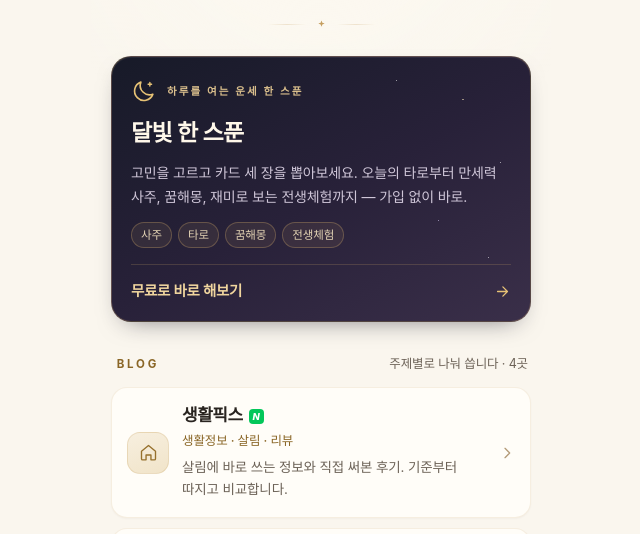
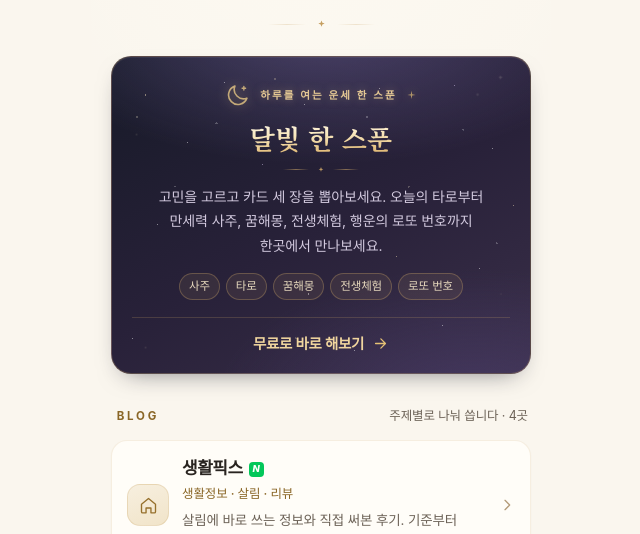
Before and after one commit to mama2624/gold-queen-link, a plain HTML site: page index.html in a window 1280 px wide. Shown: the part 227-761 px from the top of the page, without its empty margins (319-959 px from the left). Drawn offline with Linux system fonts and the light colour scheme.

Commit message:
달빛 한 스푼 카드: 로또 번호 추가·전체 중앙정렬·별빛/달빛 효과

```diff
--- a/index.html
+++ b/index.html
@@ -35,6 +35,7 @@
   --night1:#171A28; --night2:#282139; --night3:#3A2F49;
   --r:16px;
   --font:-apple-system,BlinkMacSystemFont,"Apple SD Gothic Neo","Malgun Gothic","Noto Sans KR","Nanum Gothic",system-ui,sans-serif;
+  --font-serif:"Nanum Myeongjo","Noto Serif KR","Noto Serif CJK KR","AppleMyungjo","Apple SD Gothic Neo","Batang","바탕","Times New Roman",serif;
 }
 html{-webkit-text-size-adjust:100%}
 body{
@@ -78,48 +79,128 @@ h1,h2,p{margin:0}
 
 /* ---------- featured (달빛 한 스푼) ---------- */
 .featured{
-  display:block;position:relative;overflow:hidden;
-  border-radius:20px;padding:21px 19px 18px;
-  background:linear-gradient(152deg,var(--night1) 0%,var(--night2) 52%,var(--night3) 100%);
-  color:#F7F0E2;
+  display:block;position:relative;overflow:hidden;isolation:isolate;
+  border-radius:20px;padding:25px 20px 18px;
+  background:
+    radial-gradient(118% 74% at 50% -12%, rgba(150,127,201,.40) 0%, rgba(150,127,201,0) 62%),
+    radial-gradient(92% 62% at 86% 108%, rgba(78,64,114,.52) 0%, rgba(78,64,114,0) 66%),
+    linear-gradient(152deg,var(--night1) 0%,var(--night2) 52%,var(--night3) 100%);
+  color:#F7F0E2;text-align:center;
   box-shadow:0 10px 26px -14px rgba(23,26,40,.65),0 1px 0 rgba(255,255,255,.06) inset;
   border:1px solid rgba(214,174,108,.28);
   transition:transform .18s ease,box-shadow .18s ease;
 }
-.featured .stars{
-  position:absolute;inset:0;pointer-events:none;opacity:.55;
+/* 밤하늘 — 별빛 가루 + 반짝임 */
+.featured .sky{position:absolute;inset:0;z-index:0;pointer-events:none;overflow:hidden}
+.featured .sky .dust{position:absolute;inset:0}
+.featured .sky .dust-a{
+  opacity:.46;
   background-image:
-    radial-gradient(1.4px 1.4px at 84% 16%, #FFEBC0 50%, transparent 51%),
-    radial-gradient(1.1px 1.1px at 68% 9%, #fff 50%, transparent 51%),
-    radial-gradient(1.3px 1.3px at 93% 40%, #fff 50%, transparent 51%),
-    radial-gradient(1px 1px at 78% 62%, #E4D6FF 50%, transparent 51%),
-    radial-gradient(1.2px 1.2px at 90% 76%, #fff 50%, transparent 51%);
+    radial-gradient(1.3px 1.3px at 8% 12%, #FFEBC0 50%, transparent 51%),
+    radial-gradient(1.1px 1.1px at 18% 27%, #fff 50%, transparent 51%),
+    radial-gradient(1.2px 1.2px at 27% 8%, #fff 50%, transparent 51%),
+    radial-gradient(1px 1px at 36% 34%, #E4D6FF 50%, transparent 51%),
+    radial-gradient(1.3px 1.3px at 46% 15%, #fff 50%, transparent 51%),
+    radial-gradient(1.1px 1.1px at 55% 31%, #FFEBC0 50%, transparent 51%),
+    radial-gradient(1.2px 1.2px at 64% 10%, #fff 50%, transparent 51%),
+    radial-gradient(1px 1px at 73% 25%, #fff 50%, transparent 51%),
+    radial-gradient(1.3px 1.3px at 82% 9%, #E4D6FF 50%, transparent 51%),
+    radial-gradient(1.1px 1.1px at 91% 29%, #fff 50%, transparent 51%),
+    radial-gradient(1.2px 1.2px at 96% 47%, #FFEBC0 50%, transparent 51%),
+    radial-gradient(1px 1px at 11% 53%, #fff 50%, transparent 51%),
+    radial-gradient(1.2px 1.2px at 22% 69%, #fff 50%, transparent 51%),
+    radial-gradient(1.1px 1.1px at 33% 87%, #E4D6FF 50%, transparent 51%),
+    radial-gradient(1.3px 1.3px at 47% 75%, #fff 50%, transparent 51%),
+    radial-gradient(1px 1px at 58% 93%, #fff 50%, transparent 51%),
+    radial-gradient(1.2px 1.2px at 68% 63%, #FFEBC0 50%, transparent 51%),
+    radial-gradient(1.1px 1.1px at 79% 85%, #fff 50%, transparent 51%),
+    radial-gradient(1.3px 1.3px at 88% 67%, #fff 50%, transparent 51%),
+    radial-gradient(1px 1px at 5% 89%, #fff 50%, transparent 51%);
 }
-.f-top{display:flex;align-items:center;gap:10px;position:relative}
-.f-moon{width:26px;height:26px;color:#E6C275;flex:0 0 auto}
+.featured .sky .dust-b{
+  opacity:.5;
+  animation:gq-twinkle 5.4s ease-in-out infinite;
+  background-image:
+    radial-gradient(2px 2px at 6% 19%, #FFF4D6 50%, transparent 51%),
+    radial-gradient(1.8px 1.8px at 15% 41%, #fff 50%, transparent 51%),
+    radial-gradient(2.1px 2.1px at 25% 21%, #fff 50%, transparent 51%),
+    radial-gradient(1.8px 1.8px at 39% 7%, #FFEBC0 50%, transparent 51%),
+    radial-gradient(2px 2px at 52% 45%, #EADFFF 50%, transparent 51%),
+    radial-gradient(1.8px 1.8px at 61% 19%, #fff 50%, transparent 51%),
+    radial-gradient(2.1px 2.1px at 71% 41%, #FFF4D6 50%, transparent 51%),
+    radial-gradient(1.8px 1.8px at 84% 23%, #fff 50%, transparent 51%),
+    radial-gradient(2px 2px at 92% 59%, #fff 50%, transparent 51%),
+    radial-gradient(1.8px 1.8px at 44% 89%, #FFEBC0 50%, transparent 51%);
+}
+.featured .sky .spk{
+  position:absolute;display:block;background:#FFF3D2;opacity:.45;
+  filter:drop-shadow(0 0 4px rgba(255,235,192,.85));
+  clip-path:polygon(50% 0,60% 40%,100% 50%,60% 60%,50% 100%,40% 60%,0 50%,40% 40%);
+  animation:gq-spk 4.8s ease-in-out infinite;
+}
+.spk.s1{width:11px;height:11px;top:15px;right:24px;animation-delay:.2s}
+.spk.s2{width:7px;height:7px;top:74px;left:21px;animation-delay:1.5s}
+.spk.s3{width:9px;height:9px;top:33px;right:48px;animation-delay:2.6s}
+.spk.s4{width:6px;height:6px;bottom:76px;right:26px;animation-delay:3.4s}
+.spk.s5{width:7px;height:7px;bottom:22px;left:30px;animation-delay:1s}
+@keyframes gq-twinkle{0%,100%{opacity:.22}45%{opacity:.72}72%{opacity:.40}}
+@keyframes gq-spk{0%,100%{opacity:.18;transform:scale(.45)}42%{opacity:.98;transform:scale(1)}70%{opacity:.4;transform:scale(.72)}}
+@keyframes gq-glow{0%,100%{opacity:.7}50%{opacity:1}}
+.f-top{
+  position:relative;z-index:1;
+  display:flex;align-items:center;justify-content:center;gap:9px;
+}
+.f-moon{
+  width:26px;height:26px;color:#EBCB86;flex:0 0 auto;
+  filter:drop-shadow(0 0 6px rgba(235,203,134,.55));
+  animation:gq-glow 6.2s ease-in-out infinite;
+}
+.f-top .f-star{
+  width:11px;height:11px;flex:0 0 auto;color:#E6C275;
+  filter:drop-shadow(0 0 5px rgba(230,194,117,.6));
+  animation:gq-glow 5s ease-in-out infinite;
+}
 .f-eyebrow{
-  font-size:10.5px;font-weight:600;letter-spacing:.2em;color:#D9BE8C;
-  text-transform:uppercase;
+  font-size:10.5px;font-weight:600;letter-spacing:.2em;color:#E3C793;
+  text-transform:uppercase;text-shadow:0 0 10px rgba(227,199,147,.35);
 }
 .f-name{
-  position:relative;margin-top:11px;
-  font-size:23px;font-weight:700;letter-spacing:-.025em;color:#FFF8EA;
+  position:relative;z-index:1;margin-top:12px;
+  font-family:var(--font-serif);
+  font-size:26px;font-weight:700;letter-spacing:.005em;line-height:1.4;color:#FFF8EA;
+  text-shadow:0 1px 16px rgba(235,203,134,.30);
 }
+@supports ((-webkit-background-clip:text) or (background-clip:text)){
+  .f-name{
+    background-image:linear-gradient(178deg,#FFFDF6 0%,#F8E7BE 42%,#E3BE7C 76%,#D8B275 100%);
+    -webkit-background-clip:text;background-clip:text;
+    -webkit-text-fill-color:transparent;color:transparent;
+    text-shadow:none;
+  }
+}
+.f-sub{
+  position:relative;z-index:1;
+  display:flex;align-items:center;justify-content:center;gap:8px;margin-top:9px;
+}
+.f-sub i{display:block;height:1px;width:26px;background:linear-gradient(90deg,rgba(214,174,108,0),rgba(214,174,108,.55),rgba(214,174,108,0))}
+.f-sub svg{width:8px;height:8px;color:#D6AE6C;opacity:.85}
 .f-desc{
-  position:relative;margin-top:8px;font-size:14px;line-height:1.72;
-  color:#CFC6D8;letter-spacing:-.01em;
+  position:relative;z-index:1;margin:11px auto 0;max-width:23.5em;
+  font-size:14px;line-height:1.75;color:#D2C9DE;letter-spacing:-.008em;
 }
 .f-tags{
-  position:relative;display:flex;flex-wrap:wrap;gap:6px;margin-top:13px;
+  position:relative;z-index:1;
+  display:flex;flex-wrap:wrap;justify-content:center;gap:6px;margin-top:15px;
 }
 .f-tags span{
-  font-size:11.5px;color:#E3D3B4;padding:3px 9px;border-radius:99px;
+  font-size:11.5px;color:#E7D9BE;padding:3px 9px;border-radius:99px;
   border:1px solid rgba(214,174,108,.30);background:rgba(214,174,108,.09);
   letter-spacing:-.01em;
 }
 .f-cta{
-  position:relative;display:flex;align-items:center;justify-content:space-between;
-  margin-top:16px;padding-top:14px;border-top:1px solid rgba(214,174,108,.20);
+  position:relative;z-index:1;
+  display:flex;align-items:center;justify-content:center;gap:8px;
+  margin-top:17px;padding-top:14px;border-top:1px solid rgba(214,174,108,.20);
 }
 .f-cta b{
   font-size:14.5px;font-weight:600;color:#F0D59E;letter-spacing:-.02em;
@@ -207,7 +288,7 @@ a:focus-visible{outline:2px solid var(--gold);outline-offset:3px;border-radius:1
   .featured:hover{transform:translateY(-1px);box-shadow:0 14px 30px -14px rgba(23,26,40,.7)}
   .sns a:hover{border-color:rgba(185,138,62,.36)}
 }
-@media (prefers-reduced-motion:reduce){*{transition:none!important}}
+@media (prefers-reduced-motion:reduce){*{transition:none!important;animation:none!important}}
 @media (max-width:359px){
   .wrap{padding:0 15px 30px}
   .brand{font-size:28px}
@@ -250,19 +331,29 @@ a:focus-visible{outline:2px solid var(--gold);outline-offset:3px;border-radius:1
     <!-- 달빛 한 스푼 (하이라이트) -->
     <a class="featured" id="featured" data-key="featured"
        href="https://saju.gold-queen.com" target="_blank" rel="noopener"
-       aria-label="달빛 한 스푼 - 무료 사주·타로·꿈해몽·전생체험 바로 해보기">
-      <span class="stars" aria-hidden="true"></span>
+       aria-label="달빛 한 스푼 - 무료 사주·타로·꿈해몽·전생체험·로또 번호 바로 해보기">
+      <span class="sky" aria-hidden="true">
+        <span class="dust dust-a"></span>
+        <span class="dust dust-b"></span>
+        <i class="spk s1"></i><i class="spk s2"></i><i class="spk s3"></i><i class="spk s4"></i><i class="spk s5"></i>
+      </span>
       <div class="f-top">
         <svg class="f-moon" viewBox="0 0 24 24" fill="none" stroke="currentColor" stroke-width="1.5" stroke-linecap="round" stroke-linejoin="round" aria-hidden="true">
           <path d="M20.2 14.9A8.6 8.6 0 0 1 9.1 3.8 8.7 8.7 0 1 0 20.2 14.9z"/>
           <path d="M17.4 4.2v3.2M15.8 5.8h3.2" stroke-width="1.3"/>
         </svg>
         <span class="f-eyebrow">하루를 여는 운세 한 스푼</span>
+        <svg class="f-star" viewBox="0 0 24 24" fill="currentColor" aria-hidden="true"><path d="M12 1.8l1.5 7.4 7.4 1.5-7.4 1.5L12 19.6l-1.5-7.4L3.1 10.7l7.4-1.5z"/></svg>
       </div>
       <div class="f-name" data-f="name">달빛 한 스푼</div>
-      <p class="f-desc" data-f="desc">고민을 고르고 카드 세 장을 뽑아보세요. 오늘의 타로부터 만세력 사주, 꿈해몽, 재미로 보는 전생체험까지 — 가입 없이 바로.</p>
+      <div class="f-sub" aria-hidden="true">
+        <i></i>
+        <svg viewBox="0 0 24 24" fill="currentColor"><path d="M12 3l1.9 5.1L19 10l-5.1 1.9L12 17l-1.9-5.1L5 10l5.1-1.9z"/></svg>
+        <i></i>
+      </div>
+      <p class="f-desc" data-f="desc">고민을 고르고 카드 세 장을 뽑아보세요. 오늘의 타로부터 만세력 사주, 꿈해몽, 전생체험, 행운의 로또 번호까지 한곳에서 만나보세요.</p>
       <div class="f-tags" data-f="tags">
-        <span>사주</span><span>타로</span><span>꿈해몽</span><span>전생체험</span>
+        <span>사주</span><span>타로</span><span>꿈해몽</span><span>전생체험</span><span>로또 번호</span>
       </div>
       <div class="f-cta">
         <b data-f="cta">무료로 바로 해보기</b>
@@ -364,7 +455,7 @@ a:focus-visible{outline:2px solid var(--gold);outline-offset:3px;border-radius:1
 
 <noscript>
   <div style="max-width:460px;margin:0 auto;padding:0 20px 40px;font-family:sans-serif;line-height:2">
-    <p><a href="https://saju.gold-queen.com">달빛 한 스푼 (무료 사주·타로·꿈해몽·전생체험)</a></p>
+    <p><a href="https://saju.gold-queen.com">달빛 한 스푼 (무료 사주·타로·꿈해몽·전생체험·로또 번호)</a></p>
     <p><a href="https://blog.naver.com/mama2624">생활픽스 — 생활정보·살림·리뷰</a></p>
     <p><a href="https://blog.naver.com/jiyn74">행복한긍정씨 — 경제·지원금·보험·부동산</a></p>
     <p><a href="https://blog.naver.com/2sunshines">긍정예찬 — 식단·여행·생활건강</a></p>
@@ -392,8 +483,8 @@ var CONFIG = {
     key:  "featured",
     name: "달빛 한 스푼",
     url:  "https://saju.gold-queen.com",
-    desc: "고민을 고르고 카드 세 장을 뽑아보세요. 오늘의 타로부터 만세력 사주, 꿈해몽, 재미로 보는 전생체험까지 — 가입 없이 바로.",
-    tags: ["사주", "타로", "꿈해몽", "전생체험"],
+    desc: "고민을 고르고 카드 세 장을 뽑아보세요. 오늘의 타로부터 만세력 사주, 꿈해몽, 전생체험, 행운의 로또 번호까지 한곳에서 만나보세요.",
+    tags: ["사주", "타로", "꿈해몽", "전생체험", "로또 번호"],
     cta:  "무료로 바로 해보기",
     show: true
   },
```
